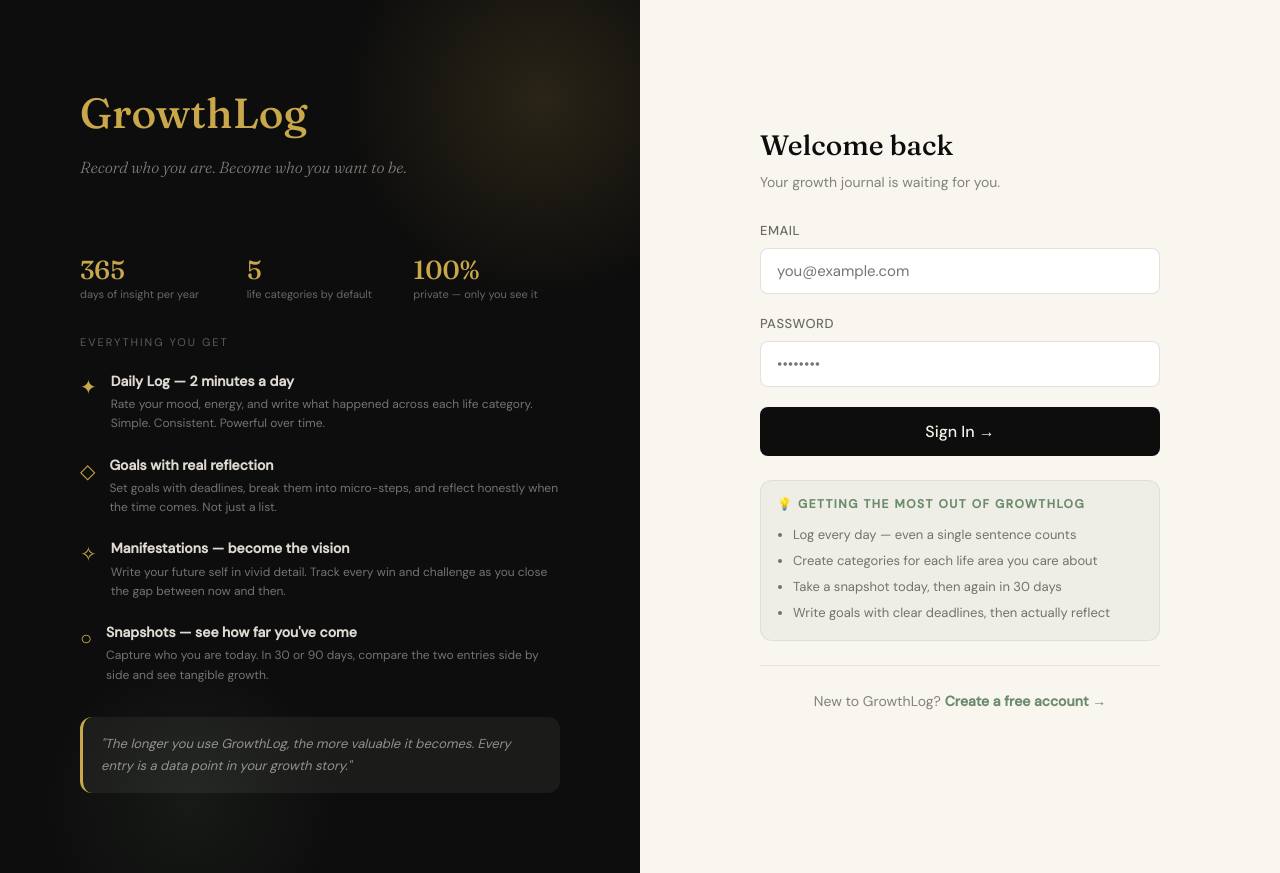
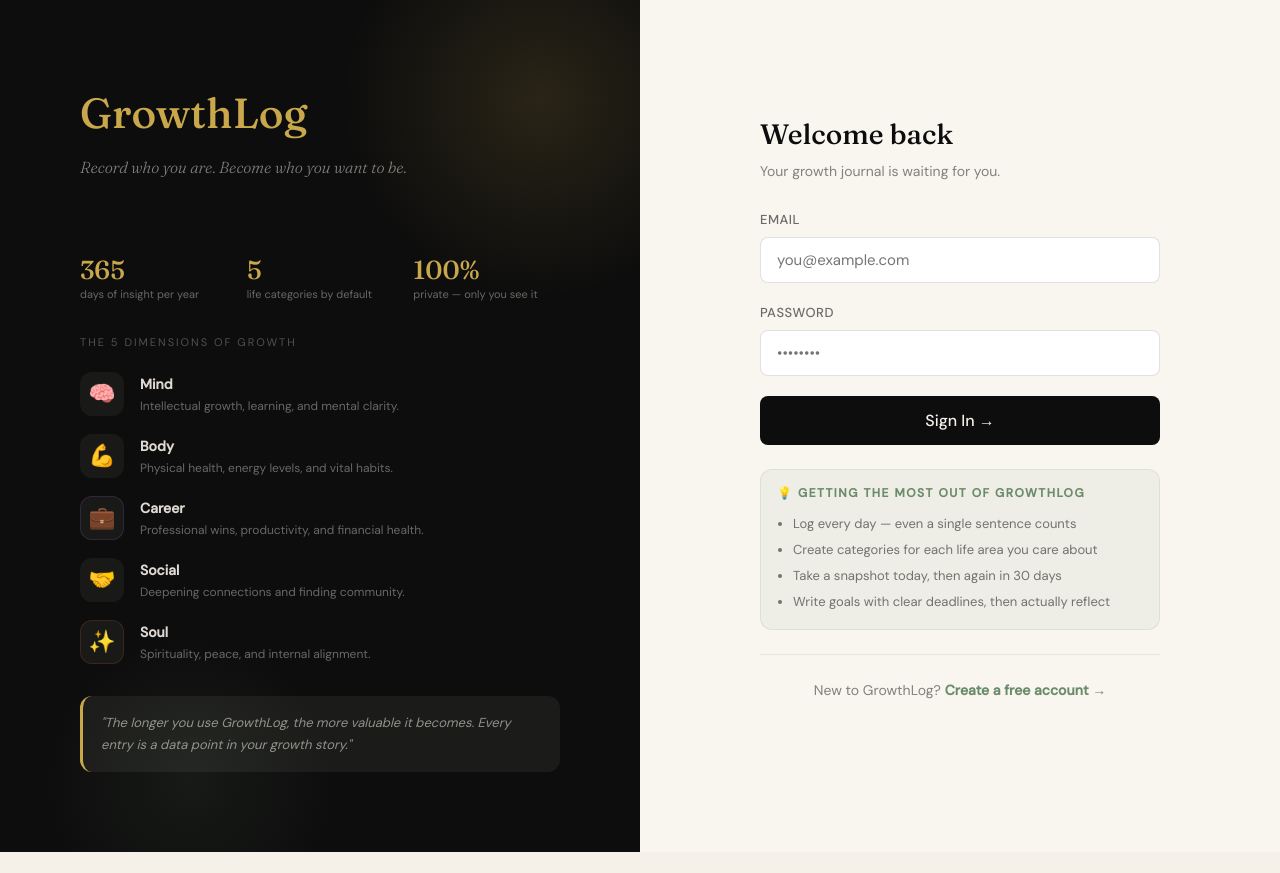
Before and after one commit to danisherrorOrg/GrowthLog, a React (Create React App) app in the folder frontend/: page /login in a window 1280 px wide. After the commit the page ends 852 px from the top, so only its background shows below. Built offline with nearby package versions, Linux system fonts and the light colour scheme; no server answers.

Commit message:
updating basic frontend changes

```diff
--- a/frontend/src/pages/Dashboard.js
+++ b/frontend/src/pages/Dashboard.js
@@ -5,6 +5,10 @@ import API from '../utils/api';
 import toast from 'react-hot-toast';
 import { format, subDays, eachDayOfInterval, startOfWeek, endOfWeek, isSameMonth } from 'date-fns';
 import { getErrorMessage } from '../utils/errors';
+import {
+  LineChart, Line, XAxis, YAxis, CartesianGrid, Tooltip as RechartsTooltip,
+  ResponsiveContainer, PieChart, Pie, Cell, Legend
+} from 'recharts';
 
 export default function Dashboard() {
   const { user } = useAuth();
@@ -101,6 +105,28 @@ export default function Dashboard() {
       </div>
 
       <div className="page-body">
+        {/* Onboarding Nudge for New Users */}
+        {user?.total_logs === 0 && (
+          <div className="card" style={{
+            marginBottom: 28,
+            background: 'var(--mist)',
+            border: '2px dashed var(--sage)',
+            padding: '32px 40px',
+            textAlign: 'center'
+          }}>
+            <div style={{ fontSize: 40, marginBottom: 16 }}>🌱</div>
+            <h3 style={{ fontFamily: 'Fraunces', fontSize: 24, marginBottom: 12 }}>Welcome to your growth story</h3>
+            <p style={{ maxWidth: 500, margin: '0 auto 24px', color: 'rgba(13,13,13,0.6)', lineHeight: 1.6 }}>
+              GrowthLog is built on the compound effect of small, daily reflections.
+              The best way to start is by capturing who you are today.
+            </p>
+            <div style={{ display: 'flex', gap: 12, justifyContent: 'center' }}>
+              <button className="btn btn-primary" onClick={() => navigate('/snapshots')}>Take a Snapshot ○</button>
+              <button className="btn btn-outline" onClick={() => navigate('/log')}>Log your first day ✦</button>
+            </div>
+          </div>
+        )}
+
         {/* Time filter */}
         <div style={{ display: 'flex', gap: 8, marginBottom: 24 }}>
           {[7, 30, 60, 90].map(d => (
@@ -238,6 +264,75 @@ export default function Dashboard() {
           </div>
         </div>
 
+        {/* Growth Trends & Life Balance */}
+        <div className="grid-2" style={{ marginBottom: 28 }}>
+          <div className="card" style={{ height: 400, display: 'flex', flexDirection: 'column' }}>
+            <div className="section-title" style={{ marginBottom: 20 }}>
+              <span>Growth Trends</span>
+              <span style={{ fontSize: 12, color: 'rgba(13,13,13,0.4)', fontFamily: 'DM Sans' }}>Mood vs Energy</span>
+            </div>
+            <div style={{ flex: 1, width: '100%', minHeight: 0 }}>
+              <ResponsiveContainer width="100%" height="100%">
+                <LineChart data={data?.mood_trend?.map((m, i) => ({ ...m, energy: data?.energy_trend?.[i]?.energy || 5 }))}>
+                  <CartesianGrid strokeDasharray="3 3" vertical={false} stroke="rgba(13,13,13,0.05)" />
+                  <XAxis
+                    dataKey="date"
+                    axisLine={false}
+                    tickLine={false}
+                    tick={{ fontSize: 10, fill: 'rgba(13,13,13,0.4)' }}
+                    minTickGap={30}
+                    tickFormatter={(str) => {
+                      try { return format(parseISO(str), 'MMM d'); } catch(e) { return str; }
+                    }}
+                  />
+                  <YAxis domain={[0, 10]} axisLine={false} tickLine={false} tick={{ fontSize: 10, fill: 'rgba(13,13,13,0.4)' }} />
+                  <RechartsTooltip
+                    contentStyle={{ borderRadius: 12, border: 'none', boxShadow: '0 8px 24px rgba(0,0,0,0.1)', fontFamily: 'DM Sans', fontSize: 12 }}
+                    labelFormatter={(label) => {
+                      try { return format(parseISO(label), 'EEEE, MMMM do'); } catch(e) { return label; }
+                    }}
+                  />
+                  <Legend verticalAlign="top" height={36} iconType="circle" />
+                  <Line type="monotone" dataKey="mood" stroke="var(--sage)" strokeWidth={3} dot={false} activeDot={{ r: 6 }} name="Mood" />
+                  <Line type="monotone" dataKey="energy" stroke="var(--gold)" strokeWidth={3} dot={false} activeDot={{ r: 6 }} name="Energy" />
+                </LineChart>
+              </ResponsiveContainer>
+            </div>
+          </div>
+
+          <div className="card" style={{ height: 400, display: 'flex', flexDirection: 'column' }}>
+            <div className="section-title" style={{ marginBottom: 20 }}>
+              <span>Life Balance</span>
+              <span style={{ fontSize: 12, color: 'rgba(13,13,13,0.4)', fontFamily: 'DM Sans' }}>Time Allocation (min)</span>
+            </div>
+            <div style={{ flex: 1, width: '100%', minHeight: 0 }}>
+              <ResponsiveContainer width="100%" height="100%">
+                <PieChart>
+                  <Pie
+                    data={data?.category_consistency?.filter(c => c.time_spent > 0) || []}
+                    dataKey="time_spent"
+                    nameKey="name"
+                    cx="50%"
+                    cy="50%"
+                    innerRadius={60}
+                    outerRadius={100}
+                    paddingAngle={5}
+                  >
+                    {data?.category_consistency?.map((entry, index) => (
+                      <Cell key={`cell-${index}`} fill={entry.color} />
+                    ))}
+                  </Pie>
+                  <RechartsTooltip
+                    contentStyle={{ borderRadius: 12, border: 'none', boxShadow: '0 8px 24px rgba(0,0,0,0.1)', fontFamily: 'DM Sans', fontSize: 12 }}
+                    formatter={(value) => [`${value} min`, 'Time Spent']}
+                  />
+                  <Legend verticalAlign="bottom" height={36} iconType="circle" />
+                </PieChart>
+              </ResponsiveContainer>
+            </div>
+          </div>
+        </div>
+
         {/* Goals summary + Manifestations */}
         <div className="grid-2">
           <div className="card">
--- a/frontend/src/pages/Login.js
+++ b/frontend/src/pages/Login.js
@@ -3,27 +3,12 @@ import { Link, useNavigate } from 'react-router-dom';
 import { useAuth } from '../context/AuthContext';
 import toast from 'react-hot-toast';
 
-const FEATURES = [
-  {
-    icon: '✦',
-    title: 'Daily Log — 2 minutes a day',
-    desc: 'Rate your mood, energy, and write what happened across each life category. Simple. Consistent. Powerful over time.',
-  },
-  {
-    icon: '◇',
-    title: 'Goals with real reflection',
-    desc: 'Set goals with deadlines, break them into micro-steps, and reflect honestly when the time comes. Not just a list.',
-  },
-  {
-    icon: '✧',
-    title: 'Manifestations — become the vision',
-    desc: 'Write your future self in vivid detail. Track every win and challenge as you close the gap between now and then.',
-  },
-  {
-    icon: '○',
-    title: 'Snapshots — see how far you\'ve come',
-    desc: 'Capture who you are today. In 30 or 90 days, compare the two entries side by side and see tangible growth.',
-  },
+const DIMENSIONS = [
+  { icon: '🧠', title: 'Mind', desc: 'Intellectual growth, learning, and mental clarity.', color: 'var(--sage)' },
+  { icon: '💪', title: 'Body', desc: 'Physical health, energy levels, and vital habits.', color: 'var(--rust)' },
+  { icon: '💼', title: 'Career', desc: 'Professional wins, productivity, and financial health.', color: '#8b6bc4' },
+  { icon: '🤝', title: 'Social', desc: 'Deepening connections and finding community.', color: 'var(--gold)' },
+  { icon: '✨', title: 'Soul', desc: 'Spirituality, peace, and internal alignment.', color: '#c4623a' },
 ];
 
 const STATS = [
@@ -72,18 +57,24 @@ export default function Login() {
             ))}
           </div>
 
-          {/* Feature list */}
+          {/* Dimensions list */}
           <div style={{ flex: 1 }}>
-            <div style={{ fontSize: 11, textTransform: 'uppercase', letterSpacing: 2, color: 'rgba(245,240,232,0.35)', marginBottom: 18 }}>
-              Everything you get
+            <div style={{ fontSize: 11, textTransform: 'uppercase', letterSpacing: 2, color: 'rgba(245,240,232,0.3)', marginBottom: 20 }}>
+              The 5 Dimensions of Growth
             </div>
-            <div style={{ display: 'flex', flexDirection: 'column', gap: 20 }}>
-              {FEATURES.map(({ icon, title, desc }) => (
-                <div key={title} style={{ display: 'flex', gap: 14, alignItems: 'flex-start' }}>
-                  <span style={{ fontSize: 20, color: 'var(--gold)', flexShrink: 0, marginTop: 1 }}>{icon}</span>
+            <div style={{ display: 'flex', flexDirection: 'column', gap: 18 }}>
+              {DIMENSIONS.map(({ icon, title, desc, color }) => (
+                <div key={title} style={{ display: 'flex', gap: 16, alignItems: 'center' }}>
+                  <div style={{
+                    width: 44, height: 44, borderRadius: 12, background: 'rgba(245,240,232,0.05)',
+                    display: 'flex', alignItems: 'center', justifyContent: 'center', fontSize: 22,
+                    border: `1px solid ${color + '33'}`
+                  }}>
+                    {icon}
+                  </div>
                   <div>
-                    <div style={{ fontSize: 14, fontWeight: 600, color: 'rgba(245,240,232,0.9)', marginBottom: 3 }}>{title}</div>
-                    <div style={{ fontSize: 12, color: 'rgba(245,240,232,0.45)', lineHeight: 1.6 }}>{desc}</div>
+                    <div style={{ fontSize: 14, fontWeight: 600, color: 'rgba(245,240,232,0.9)', marginBottom: 2 }}>{title}</div>
+                    <div style={{ fontSize: 12, color: 'rgba(245,240,232,0.4)', lineHeight: 1.4 }}>{desc}</div>
                   </div>
                 </div>
               ))}
--- a/frontend/src/pages/Register.js
+++ b/frontend/src/pages/Register.js
@@ -10,15 +10,12 @@ const STEPS = [
   { num: '04', title: 'Watch patterns emerge', desc: 'After 7+ days, your Growth page shows charts of your mood, energy, and habits over time.' },
 ];
 
-const BENEFITS = [
-  { icon: '🌱', label: 'Daily journaling across all life areas' },
-  { icon: '◎', label: 'Mood & energy trend charts (Recharts)' },
-  { icon: '✧', label: 'Vision boards & manifestation tracking' },
-  { icon: '◇', label: 'Goals with built-in reflection prompts' },
-  { icon: '○', label: 'Before & after snapshots of yourself' },
-  { icon: '▦', label: 'Fully custom category system' },
-  { icon: '📅', label: 'Full log history — edit any past day' },
-  { icon: '🔒', label: 'Completely private — only you see it' },
+const DIMENSIONS = [
+  { icon: '🧠', title: 'Mind', desc: 'Intellectual growth and mental clarity.', color: 'var(--sage)' },
+  { icon: '💪', title: 'Body', desc: 'Physical health and vital energy.', color: 'var(--rust)' },
+  { icon: '💼', title: 'Career', desc: 'Productivity and financial health.', color: '#8b6bc4' },
+  { icon: '🤝', title: 'Social', desc: 'Deepening human connections.', color: 'var(--gold)' },
+  { icon: '✨', title: 'Soul', desc: 'Spirituality and internal alignment.', color: '#c4623a' },
 ];
 
 export default function Register() {
@@ -72,16 +69,25 @@ export default function Register() {
             </div>
           </div>
 
-          {/* Benefits grid */}
+          {/* Dimensions grid */}
           <div style={{ flex: 1 }}>
-            <div style={{ fontSize: 11, textTransform: 'uppercase', letterSpacing: 2, color: 'rgba(245,240,232,0.35)', marginBottom: 14 }}>
-              What you get
+            <div style={{ fontSize: 11, textTransform: 'uppercase', letterSpacing: 2, color: 'rgba(245,240,232,0.3)', marginBottom: 18 }}>
+              The 5 Dimensions of Growth
             </div>
-            <div style={{ display: 'grid', gridTemplateColumns: '1fr 1fr', gap: '8px 16px' }}>
-              {BENEFITS.map(({ icon, label }) => (
-                <div key={label} style={{ display: 'flex', gap: 8, alignItems: 'center' }}>
-                  <span style={{ fontSize: 14, flexShrink: 0 }}>{icon}</span>
-                  <span style={{ fontSize: 12, color: 'rgba(245,240,232,0.5)', lineHeight: 1.4 }}>{label}</span>
+            <div style={{ display: 'grid', gridTemplateColumns: '1fr 1fr', gap: '16px 20px' }}>
+              {DIMENSIONS.map(({ icon, title, desc, color }) => (
+                <div key={title} style={{ display: 'flex', gap: 12, alignItems: 'flex-start' }}>
+                  <div style={{
+                    width: 32, height: 32, borderRadius: 8, background: 'rgba(245,240,232,0.05)',
+                    display: 'flex', alignItems: 'center', justifyContent: 'center', fontSize: 16,
+                    border: `1px solid ${color + '33'}`, flexShrink: 0
+                  }}>
+                    {icon}
+                  </div>
+                  <div>
+                    <div style={{ fontSize: 13, fontWeight: 600, color: 'rgba(245,240,232,0.9)', marginBottom: 2 }}>{title}</div>
+                    <div style={{ fontSize: 11, color: 'rgba(245,240,232,0.4)', lineHeight: 1.4 }}>{desc}</div>
+                  </div>
                 </div>
               ))}
             </div>
```
Also changed, not shown: 1 other file (tests, documents, lock files or other folders).
